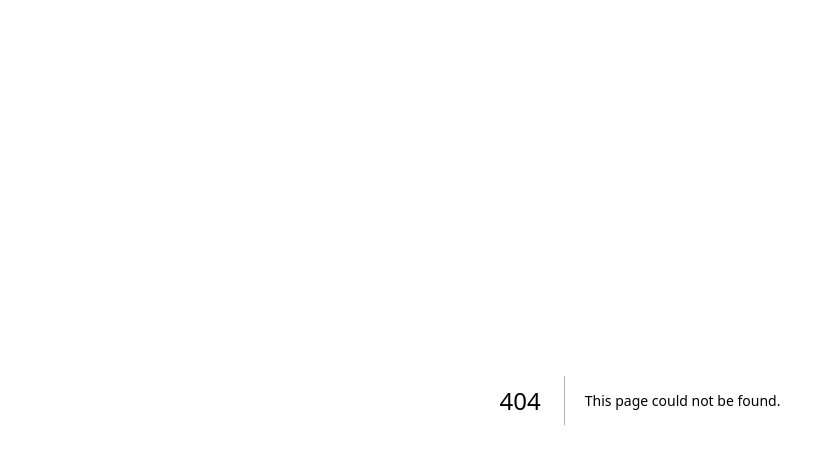
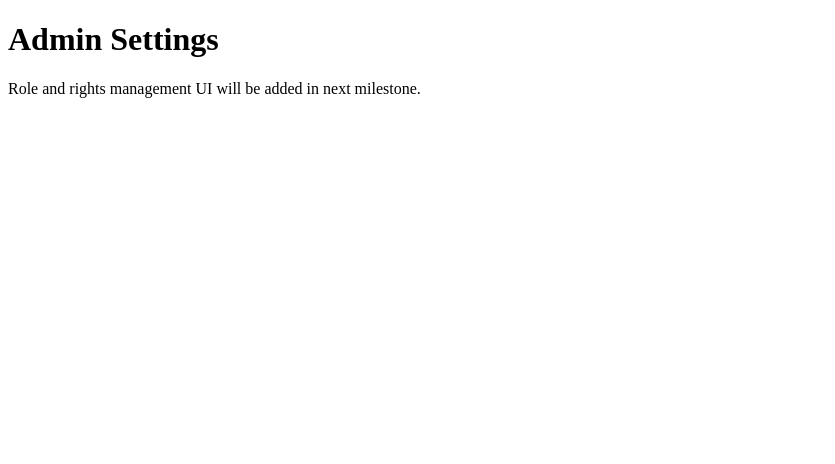
Before and after one commit to Teamtrue/luxury-members, a Next.js app in the folder luxury-members-next/: page /admin/settings in a window 1280 px wide. Before the commit this address had no page. Shown: the top 464 px of the page, without its empty margins (0-835 px from the left). Built offline with nearby package versions, Linux system fonts and the light colour scheme.

Commit message:
Add admin settings placeholder

```diff
--- /dev/null
+++ b/luxury-members-next/app/admin/settings/page.tsx
@@ -0,0 +1,8 @@
+export default function AdminSettingsPage() {
+  return (
+    <main>
+      <h1>Admin Settings</h1>
+      <p>Role and rights management UI will be added in next milestone.</p>
+    </main>
+  );
+}
```
